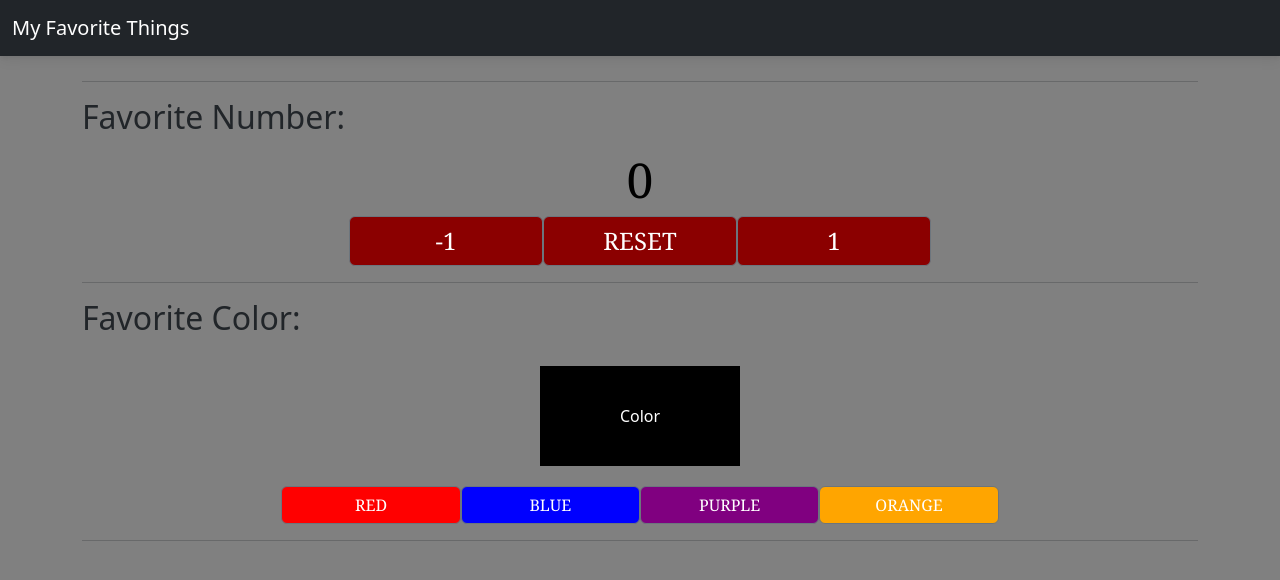
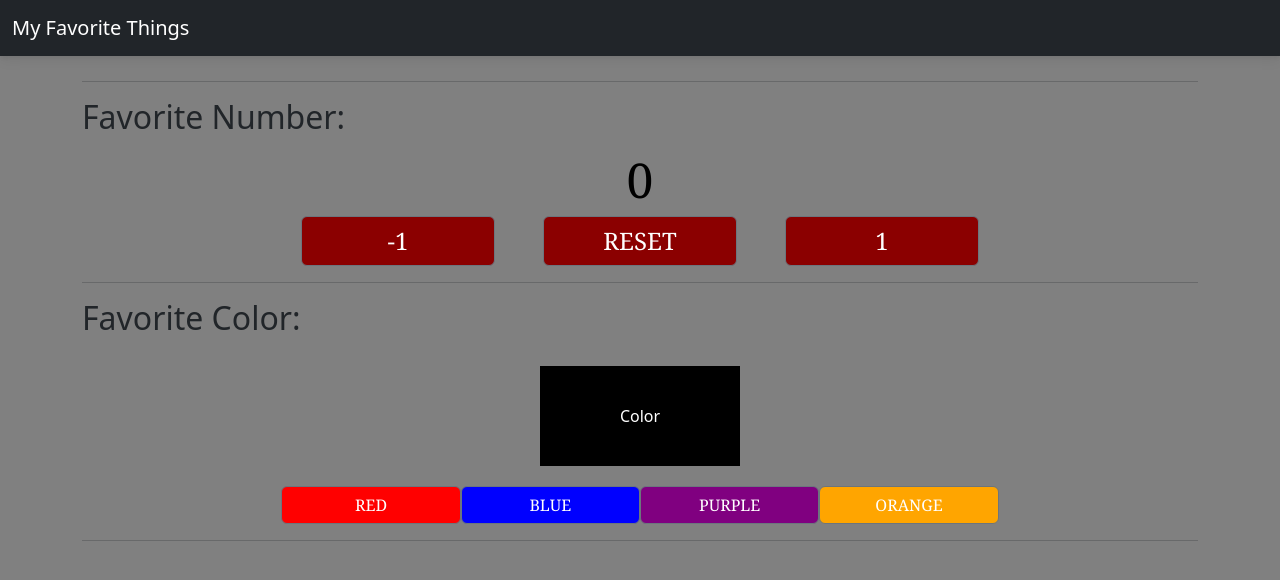
Before and after one commit to rhit-swartwba/CSSE280, a plain HTML site: page HW1/public/index.html in a window 1280 px wide. Drawn offline with nearby package versions, Linux system fonts and the light colour scheme.

Commit message:
fixed margins for my buttons

```diff
--- a/HW1/public/styles/main.css
+++ b/HW1/public/styles/main.css
@@ -14,6 +14,8 @@ body {
     font-size: 1.5em;
     background: darkred;
     color: white;
+    margin-right: 3dvh;
+    margin-left: 3dvh;
     font-family:Cambria, Cochin, Georgia, Times, 'Times New Roman', serif;
 }
 
```
